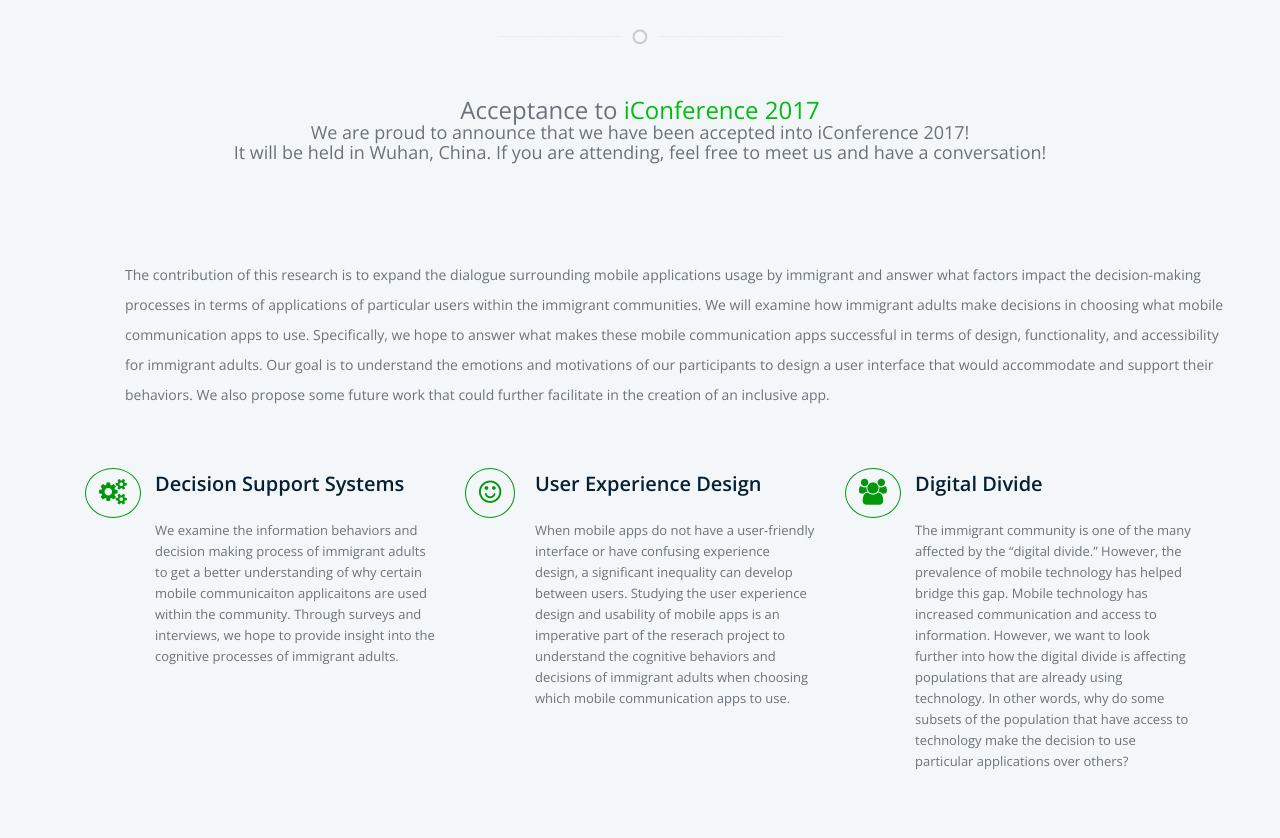
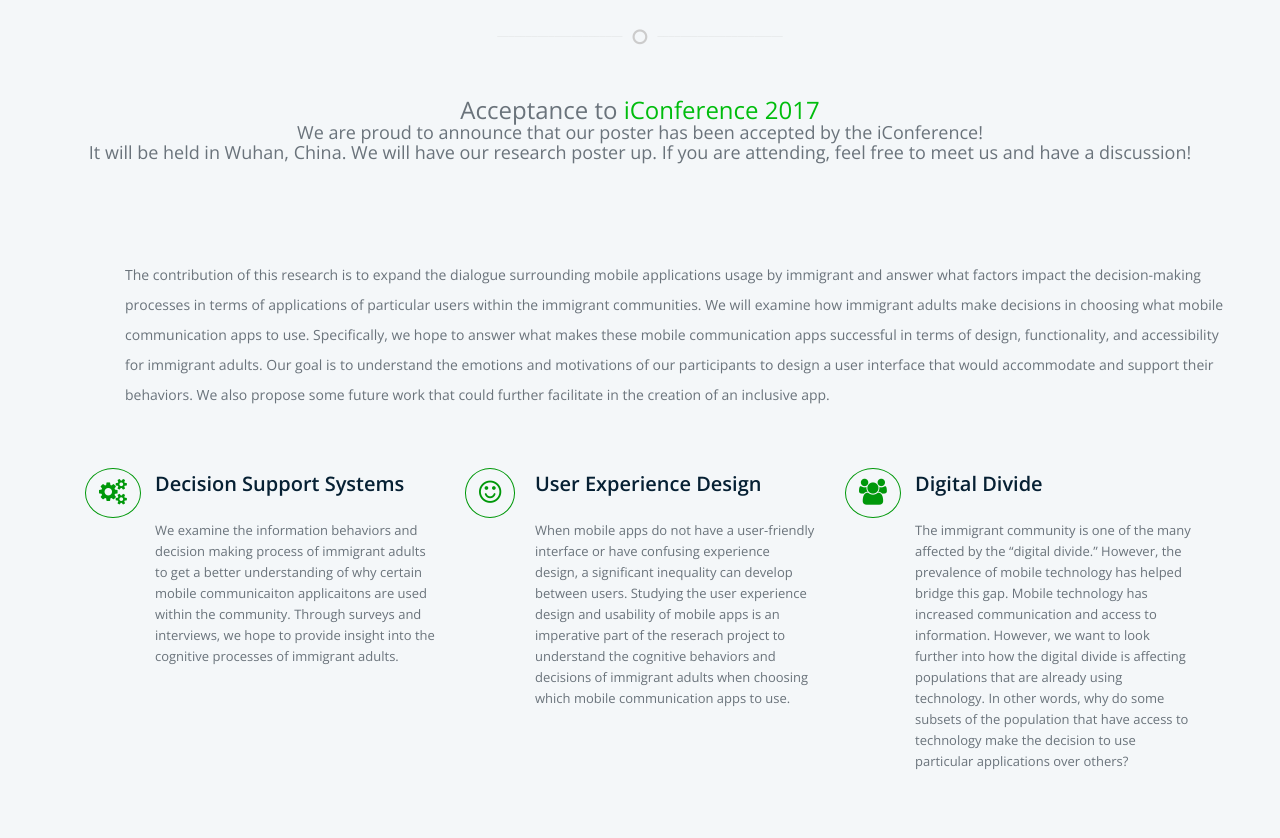
Before and after one commit to i3appgap/i3, a plain HTML site: page index.html in a window 1280 px wide. Shown: the part 905-1743 px from the top of the page. Drawn offline with nearby package versions, Linux system fonts and the light colour scheme; some packages are replaced by stand-ins of ours; a script that the page names is missing.

Commit message:
Update index.html

```diff
--- a/index.html
+++ b/index.html
@@ -129,8 +129,8 @@
 					<div class="sec-title text-center mb50 wow bounceInDown animated" data-wow-duration="500ms">
 						<center>
 						<h3>Acceptance to <a href ="http://ischools.org/the-iconference/about-the-iconference/">iConference 2017</a></h3>
-						<h4>We are proud to announce that we have been accepted into iConference 2017! <br>It will be held in Wuhan, China. If you
-						are attending, feel free to meet us and have a conversation!</h4>
+						<h4>We are proud to announce that our poster has been accepted by the iConference! <br>It will be held in Wuhan, China. We will have our research poster up. If you
+						are attending, feel free to meet us and have a discussion! </h4>
 						</center>
 					</div>
 
```
